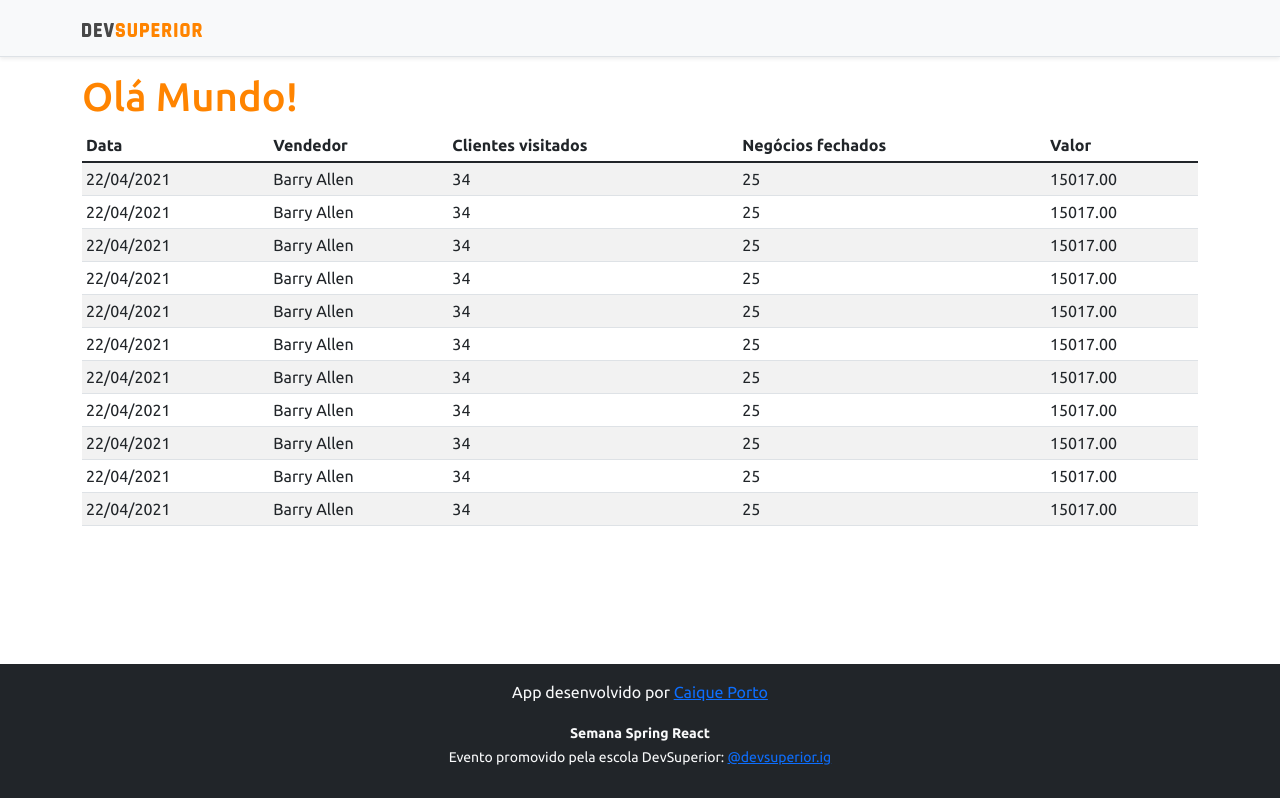
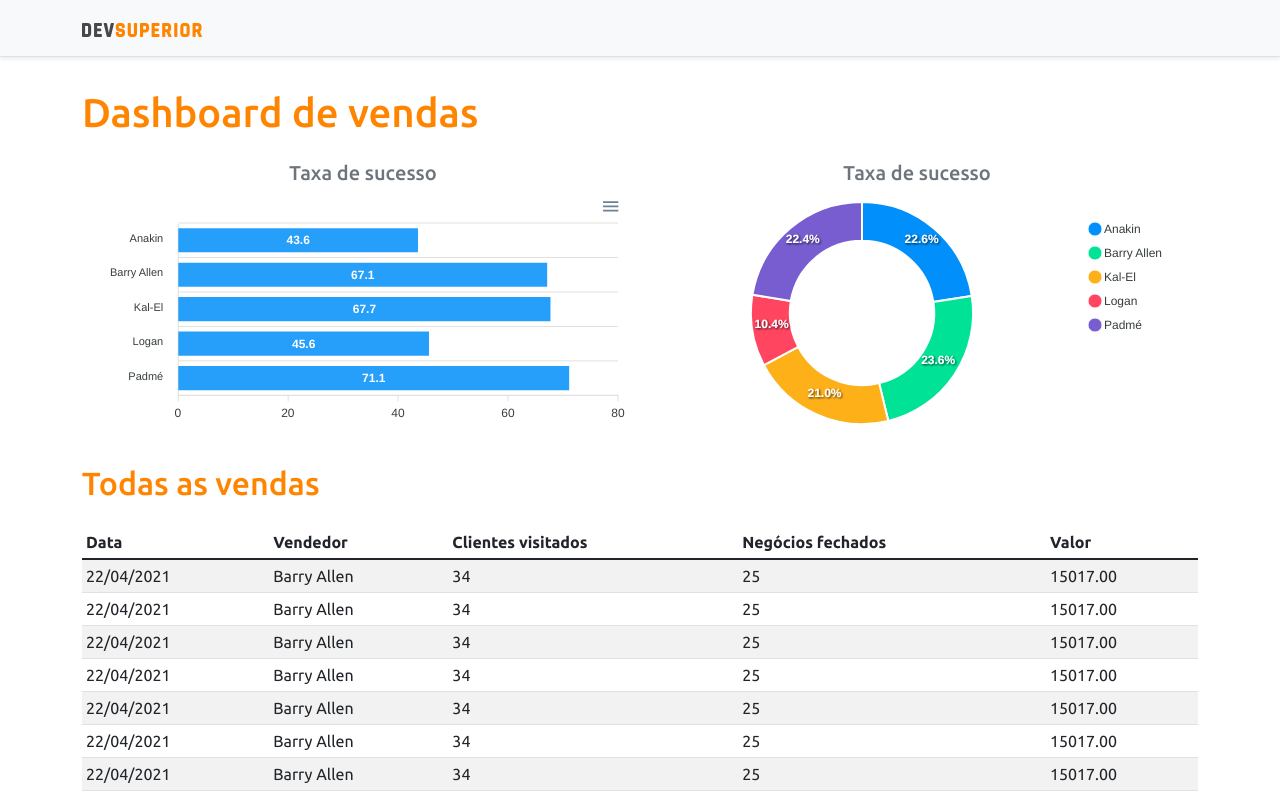
Before and after one commit to srportto/projeto-sds4, a React (Create React App) app in the folder frontend/: page / in a window 1280 px wide. Shown: the top 798 px of the page. Built offline with nearby package versions, Linux system fonts and the light colour scheme.

Commit message:
adicao de graficos estaticos

```diff
--- a/frontend/package.json
+++ b/frontend/package.json
@@ -12,8 +12,10 @@
     "@types/node": "^12.0.0",
     "@types/react": "^17.0.0",
     "@types/react-dom": "^17.0.0",
+    "apexcharts": "^3.28.1",
     "bootstrap": "^5.1.0",
     "react": "^17.0.2",
+    "react-apexcharts": "^1.3.9",
     "react-dom": "^17.0.2",
     "react-scripts": "4.0.3",
     "typescript": "^4.1.2",
--- a/frontend/src/App.tsx
+++ b/frontend/src/App.tsx
@@ -1,13 +1,32 @@
+import BarChart from "components/BarChart"; //grafico de barras
 import DataTable from "components/DataTable";
+import DonutChart from "components/DonutChart"; //grafico de rosca
 import Footer from "components/Footer";
 import NavBar from "components/NavBar";
 
+//px = padding na horizontal
+//py = padding na vertical
 function App() {
   return (
     <>
       <NavBar />
       <div className="container">
-        <h1 className="text-primary">Olá Mundo!</h1>
+        <h1 className="text-primary py-3">Dashboard de vendas</h1>
+        <div className="row px-3">
+          <div className="col-sm-6">
+            <h5 className="text-center text-secondary">Taxa de sucesso</h5>
+            <BarChart />
+          </div>
+
+          <div className="col-sm-6">
+            <h5 className="text-center text-secondary">Taxa de sucesso</h5>
+            <DonutChart/>
+          </div>
+        </div>
+
+        <div className="py-3">
+        <h2 className="text-primary">Todas as vendas</h2>
+        </div>
 
         <DataTable />
       </div>
--- /dev/null
+++ b/frontend/src/components/BarChart/index.tsx
@@ -0,0 +1,34 @@
+import Chart from 'react-apexcharts';
+
+const BarChart = () => {
+  const options = {
+    plotOptions: {
+      bar: {
+        horizontal: true,
+      }
+    },
+  };
+
+  const mockData = {
+    labels: {
+      categories: ['Anakin', 'Barry Allen', 'Kal-El', 'Logan', 'Padmé']
+    },
+    series: [
+      {
+        name: "% Sucesso",
+        data: [43.6, 67.1, 67.7, 45.6, 71.1]
+      }
+    ]
+  };
+
+  return (
+    <Chart
+      options ={{...options, xaxis: mockData.labels}} //labels and more options
+      series= {mockData.series} //dados
+      type="bar"
+      height="240"
+    />
+  );
+}
+
+export default BarChart;
--- /dev/null
+++ b/frontend/src/components/DonutChart/index.tsx
@@ -0,0 +1,25 @@
+import Chart from 'react-apexcharts';
+
+const DonutChart = () => {
+  const mockData = {
+    series: [477138, 499928, 444867, 220426, 473088],
+    labels: ['Anakin', 'Barry Allen', 'Kal-El', 'Logan', 'Padmé']
+}
+
+const options = {
+    legend: {
+        show: true
+    }
+}
+
+  return (
+    <Chart
+      options ={{...options, labels: mockData.labels}} //labels and more options
+      series= {mockData.series} //dados
+      type="donut"
+      height="240"
+    />
+  );
+}
+
+export default DonutChart;
```
Also changed, not shown: 1 other file (tests, documents, lock files or other folders).
